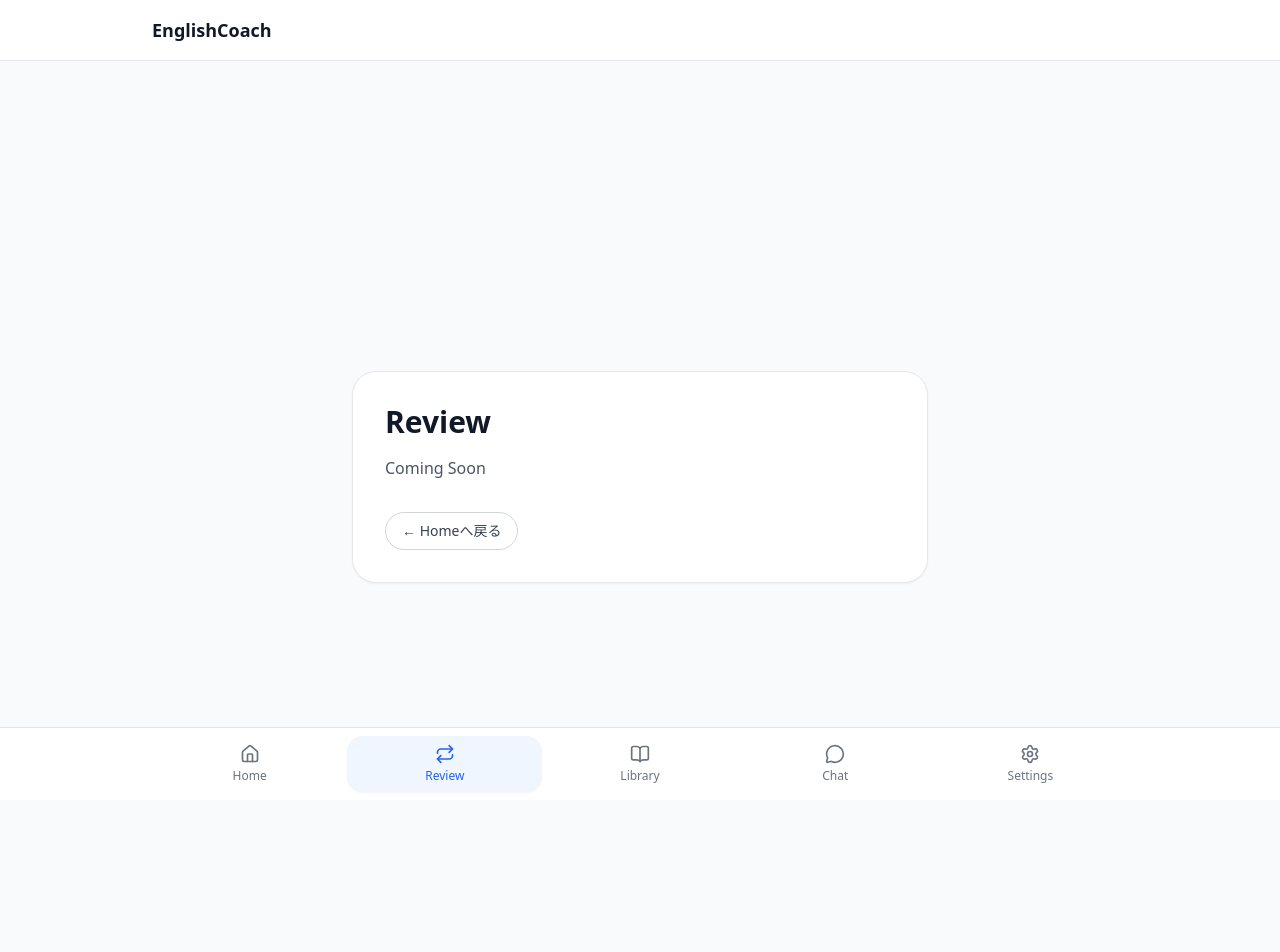
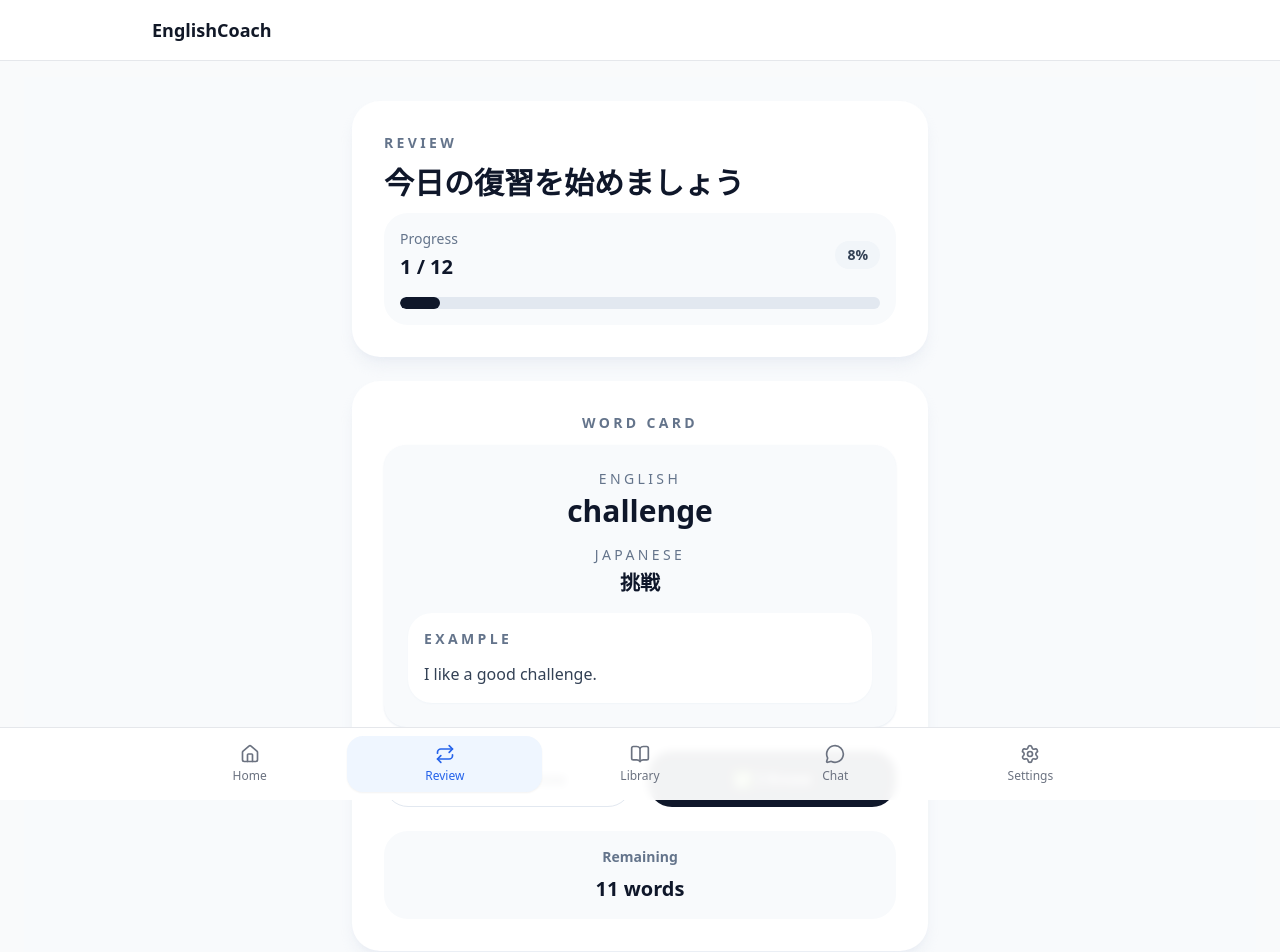
Before and after one commit to amabile1116-ux/EnglishCoach-web, a Next.js app: page /review in a window 1280 px wide. Shown: the top 952 px of the page. Built offline with nearby package versions, Linux system fonts and the light colour scheme.

Commit message:
feat: add review screen v0.5

```diff
--- a/src/app/review/page.tsx
+++ b/src/app/review/page.tsx
@@ -1,20 +1,78 @@
-import Link from "next/link";
 import React from "react";
 
 export default function ReviewPage() {
   return (
-    <main className="min-h-screen flex items-center justify-center bg-gray-50 px-4 py-8">
-      <div className="w-full max-w-xl rounded-3xl border border-gray-200 bg-white p-8 shadow-sm">
-        <h1 className="text-3xl font-bold text-gray-900">Review</h1>
-        <p className="mt-4 text-gray-600">Coming Soon</p>
-        <div className="mt-8">
-          <Link
-            href="/"
-            className="inline-flex items-center rounded-full border border-gray-300 bg-white px-4 py-2 text-sm font-medium text-gray-700 transition hover:border-gray-400 hover:bg-gray-50"
-          >
-            ← Homeへ戻る
-          </Link>
-        </div>
+    <main className="min-h-screen bg-slate-50 px-4 py-6 sm:px-6 lg:px-8">
+      <div className="mx-auto w-full max-w-xl space-y-6">
+        <section className="rounded-[28px] bg-white p-6 shadow-lg shadow-slate-200/60 sm:p-8">
+          <div className="space-y-3">
+            <div>
+              <p className="text-sm font-semibold uppercase tracking-[0.24em] text-slate-500">Review</p>
+              <h1 className="mt-3 text-3xl font-bold text-slate-900">今日の復習を始めましょう</h1>
+            </div>
+
+            <div className="rounded-3xl bg-slate-50 p-4">
+              <div className="flex items-center justify-between">
+                <div>
+                  <p className="text-sm text-slate-500">Progress</p>
+                  <p className="mt-1 text-xl font-semibold text-slate-900">1 / 12</p>
+                </div>
+                <span className="rounded-full bg-slate-100 px-3 py-1 text-sm font-semibold text-slate-700">
+                  8%
+                </span>
+              </div>
+              <div className="mt-4 h-3 overflow-hidden rounded-full bg-slate-200">
+                <div className="h-full w-1/12 rounded-full bg-slate-900 transition-all duration-300" />
+              </div>
+            </div>
+          </div>
+        </section>
+
+        <section className="rounded-[28px] bg-white p-6 shadow-lg shadow-slate-200/60 sm:p-8">
+          <div className="space-y-6">
+            <div className="space-y-3 text-center">
+              <p className="text-sm font-semibold uppercase tracking-[0.24em] text-slate-500">Word Card</p>
+              <div className="rounded-[22px] bg-slate-50 p-6 shadow-sm shadow-slate-200/80">
+                <div className="space-y-4">
+                  <div className="space-y-1 text-center">
+                    <p className="text-sm uppercase tracking-[0.24em] text-slate-500">English</p>
+                    <p className="text-3xl font-bold text-slate-900">challenge</p>
+                  </div>
+                  <div className="space-y-1 text-center">
+                    <p className="text-sm uppercase tracking-[0.24em] text-slate-500">Japanese</p>
+                    <p className="text-xl font-semibold text-slate-900">挑戦</p>
+                  </div>
+                  <div className="rounded-3xl bg-white p-4 text-left shadow-sm shadow-slate-100">
+                    <p className="text-sm font-semibold uppercase tracking-[0.24em] text-slate-500">Example</p>
+                    <p className="mt-3 text-base leading-relaxed text-slate-700">
+                      I like a good challenge.
+                    </p>
+                  </div>
+                </div>
+              </div>
+            </div>
+
+            <div className="grid grid-cols-2 gap-4">
+              <button
+                type="button"
+                className="inline-flex h-14 items-center justify-center rounded-3xl border border-slate-200 bg-white text-base font-semibold text-slate-900 transition hover:bg-slate-50"
+              >
+                ❌ Don&apos;t Know
+              </button>
+              <button
+                type="button"
+                className="inline-flex h-14 items-center justify-center rounded-3xl bg-slate-900 text-base font-semibold text-white transition hover:bg-slate-800"
+              >
+                ✅ I Know
+              </button>
+            </div>
+
+            <div className="rounded-3xl bg-slate-50 p-4 text-center text-slate-700">
+              <p className="text-sm font-semibold text-slate-500">Remaining</p>
+              <p className="mt-2 text-xl font-semibold text-slate-900">11 words</p>
+            </div>
+          </div>
+        </section>
       </div>
     </main>
   );
```
